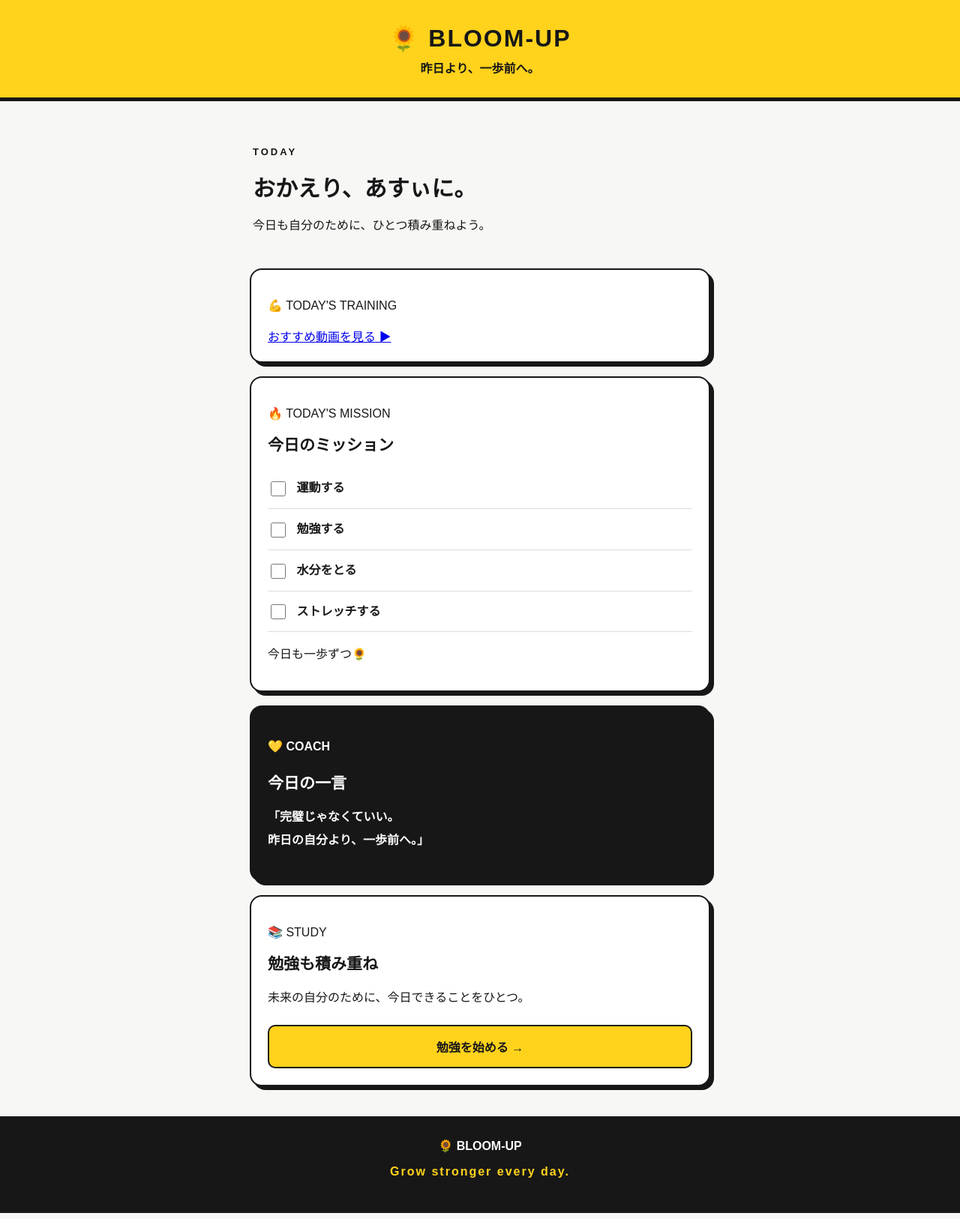
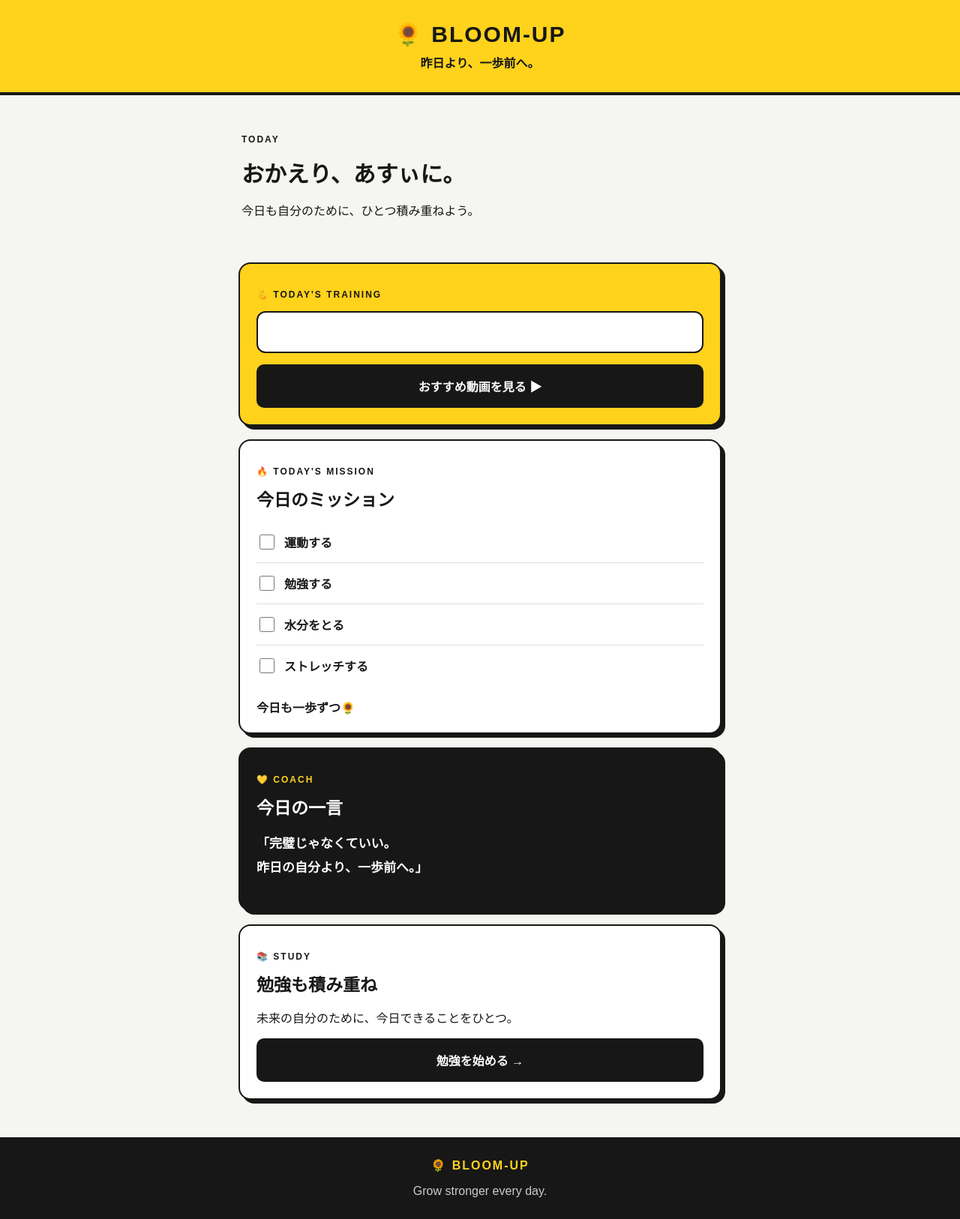
Before and after one commit to 713ashwini-prog/Bloom-Up, a plain HTML site: page index.html in a window 1280 px wide. Shown: the whole page at 75% size. Drawn offline with Linux system fonts and the light colour scheme.

Commit message:
Refactor styles in style.css for consistency

```diff
--- a/style.css
+++ b/style.css
@@ -5,36 +5,43 @@
 body {
   margin: 0;
   font-family: Arial, "Hiragino Kaku Gothic ProN", sans-serif;
-  background: #f7f7f5;
+  background: #f5f5f2;
   color: #171717;
 }
 
-header {
+.header {
   background: #ffd21c;
-  padding: 32px 20px 28px;
+  padding: 28px 20px;
   text-align: center;
-  border-bottom: 5px solid #171717;
+  border-bottom: 4px solid #171717;
 }
 
 .logo {
-  font-size: 32px;
+  font-size: 30px;
   font-weight: 900;
   letter-spacing: 2px;
 }
 
-header p {
+.header p {
   margin: 8px 0 0;
   font-weight: bold;
 }
 
 main {
-  max-width: 650px;
-  margin: 0 auto;
-  padding: 24px 18px 40px;
+  max-width: 680px;
+  margin: auto;
+  padding: 22px 18px 50px;
 }
 
 .hero {
-  padding: 20px 4px 10px;
+  padding: 15px 4px 20px;
+}
+
+.small,
+.section-label {
+  font-size: 12px;
+  font-weight: 900;
+  letter-spacing: 2px;
 }
 
 .hero h1 {
@@ -44,12 +51,6 @@ main {
 
 .hero p {
   line-height: 1.7;
-}
-
-.small {
-  font-size: 13px;
-  font-weight: 900;
-  letter-spacing: 3px;
 }
 
 .card {
@@ -62,27 +63,80 @@ main {
 }
 
 .card h2 {
-  margin-top: 0;
-  font-size: 21px;
+  margin: 6px 0 14px;
+  font-size: 23px;
 }
 
-label {
+.training-card {
+  background: #ffd21c;
+}
+
+.training-box {
+  background: white;
+  border: 2px solid #171717;
+  border-radius: 12px;
+  padding: 16px;
+  margin: 15px 0;
+}
+
+.training-box h3 {
+  margin-top: 0;
+  font-size: 20px;
+}
+
+.training-box p {
+  margin-bottom: 0;
+  line-height: 1.6;
+}
+
+.main-button,
+.sub-button {
   display: block;
-  padding: 13px 0;
+  width: 100%;
+  padding: 15px;
+  border: 2px solid #171717;
+  border-radius: 10px;
+  background: #171717;
+  color: white;
+  text-align: center;
+  text-decoration: none;
+  font-size: 16px;
+  font-weight: 900;
+  cursor: pointer;
+}
+
+.main-button:hover,
+.sub-button:hover {
+  transform: translateY(-2px);
+}
+
+.mission {
+  display: flex;
+  align-items: center;
+  gap: 10px;
+  padding: 14px 0;
   border-bottom: 1px solid #ddd;
   font-weight: bold;
 }
 
-label:last-child {
+.mission:last-of-type {
   border-bottom: none;
 }
 
-input[type="checkbox"] {
+.mission input {
   width: 20px;
   height: 20px;
   accent-color: #ffd21c;
-  vertical-align: middle;
-  margin-right: 10px;
+}
+
+.mission input:checked + span {
+  text-decoration: line-through;
+  opacity: 0.5;
+}
+
+.mission-message {
+  margin-bottom: 0;
+  font-weight: bold;
 }
 
 .coach {
@@ -90,52 +144,44 @@ input[type="checkbox"] {
   color: white;
 }
 
-.coach-title {
-  display: flex;
-  align-items: center;
-  gap: 8px;
+.coach .section-label {
+  color: #ffd21c;
 }
 
-.coach-title h2 {
-  color: #ffd21c;
-  margin: 0;
-}
-
-.coach p {
+.coach-message {
   line-height: 1.9;
   font-weight: bold;
-}
-
-button {
-  width: 100%;
-  margin-top: 10px;
-  padding: 15px;
-  border: 2px solid #171717;
-  border-radius: 10px;
-  background: #ffd21c;
-  color: #171717;
-  font-size: 16px;
-  font-weight: 900;
-  cursor: pointer;
-}
-
-button:hover {
-  transform: translateY(-2px);
+  font-size: 17px;
 }
 
 footer {
-  text-align: center;
-  padding: 30px 20px;
   background: #171717;
   color: white;
+  text-align: center;
+  padding: 28px 20px;
+}
+
+footer strong {
+  color: #ffd21c;
+  letter-spacing: 2px;
 }
 
 footer p {
-  color: #ffd21c;
-  font-weight: 900;
-  letter-spacing: 2px;
+  margin-bottom: 0;
+  color: #ccc;
 }
 
-footer small {
-  color: #ccc;
+@media (max-width: 480px) {
+  .logo {
+    font-size: 26px;
+  }
+
+  .hero h1 {
+    font-size: 26px;
+  }
+
+  .card {
+    padding: 18px;
+    box-shadow: 4px 4px 0 #171717;
+  }
 }
```
